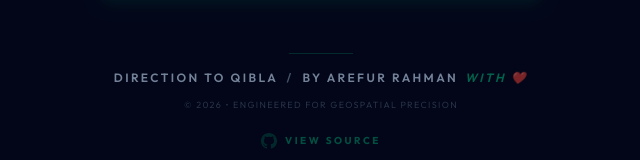
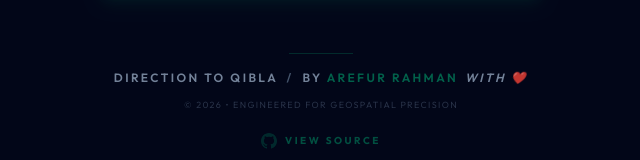
Before and after one commit to arefur-rahman/direction-to-qibla, a React (Vite) app: page / in a window 1280 px wide. Shown: the part 630-790 px from the top of the page, without its empty margins (319-959 px from the left). Built offline with nearby package versions, Linux system fonts and the light colour scheme; no server answers.

Commit message:
feat: link author name to LinkedIn and update repository URL in Footer component

```diff
--- a/src/components/Footer.tsx
+++ b/src/components/Footer.tsx
@@ -5,10 +5,16 @@ export const Footer = () => {
 
             <p className="text-slate-400/80 text-[10px] md:text-xs font-semibold tracking-[0.2em] uppercase text-center">
                 Direction to Qibla{" "}
-                <span className="text-slate-600 mx-1">/</span> by Arefur Rahman{" "}
-                <span className="text-emerald-500/50 italic ml-0.5">
-                    with ❤️
-                </span>
+                <span className="text-slate-600 mx-1">/</span> by{" "}
+                <a
+                    href="https://www.linkedin.com/in/md-arefur-rahman-khan-74188232b/"
+                    target="_blank"
+                    rel="noopener noreferrer"
+                    className="text-emerald-500/50 hover:text-emerald-400 transition-all duration-300"
+                >
+                    Arefur Rahman
+                </a>{" "}
+                <span className="italic ml-0.5">with ❤️</span>
             </p>
 
             <p className="text-slate-500/40 text-[9px] uppercase tracking-[0.15em] text-center max-w-[280px] md:max-w-none leading-relaxed">
@@ -16,7 +22,7 @@ export const Footer = () => {
             </p>
 
             <a
-                href="https://github.com/arefurrahman/direction-to-qibla"
+                href="https://github.com/arefur-rahman/direction-to-qibla.git"
                 target="_blank"
                 rel="noopener noreferrer"
                 className="flex items-center gap-2 text-emerald-500/40 hover:text-emerald-400 transition-all duration-300 text-[10px] font-bold uppercase tracking-[0.25em] mt-2 group"
```
